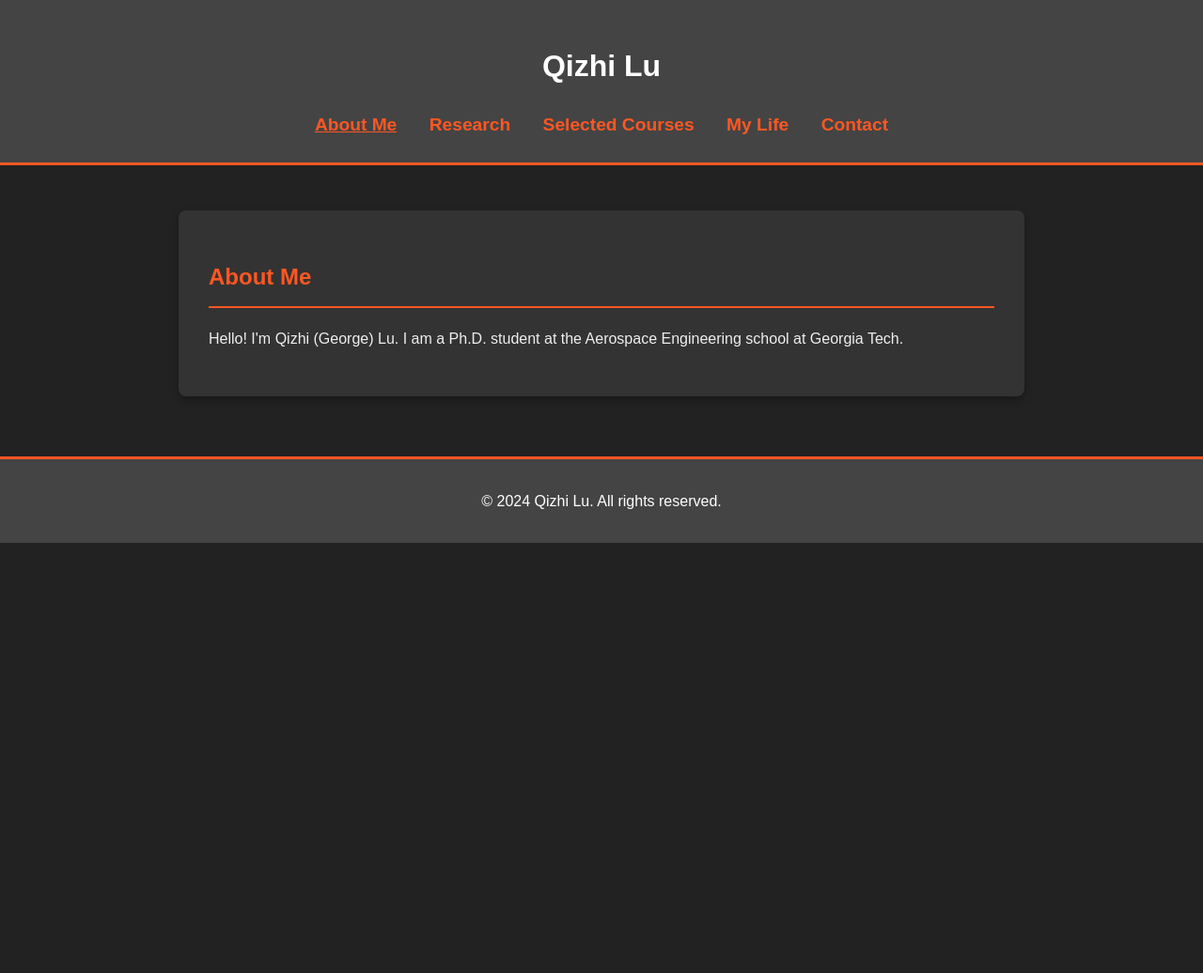
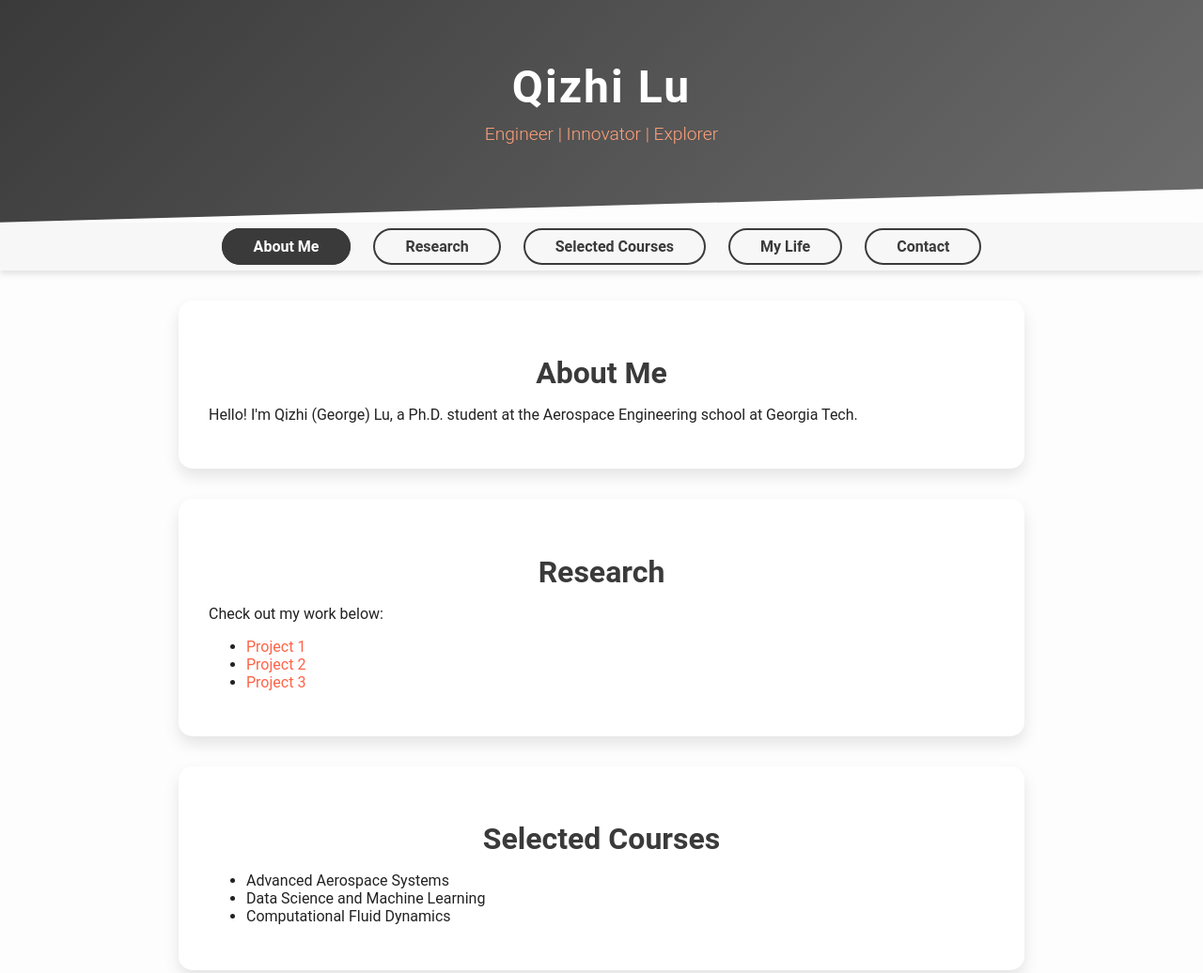
Before and after one commit to lqz119/personal_website, a plain HTML site: page index.html in a window 1280 px wide. Shown: the top 1036 px of the page at 94% size. Before the commit the page ends 800 px from the top, so only its background shows below. Drawn offline with Linux system fonts and the light colour scheme.

Commit message:
building up...

```diff
--- a/index.html
+++ b/index.html
@@ -3,8 +3,8 @@
 <head>
     <meta charset="UTF-8">
     <meta name="viewport" content="width=device-width, initial-scale=1.0">
-    <meta name="description" content="Your Personal Website">
-    <title>My Personal Website</title>
+    <meta name="description" content="Qizhi Lu's Personal Website">
+    <title>Qizhi Lu</title>
     <link rel="stylesheet" href="style.css">
     <script>
         function openTab(evt, tabName) {
@@ -23,7 +23,10 @@
 </head>
 <body>
     <header>
-        <h1>Qizhi Lu</h1>
+        <div class="hero">
+            <h1>Qizhi Lu</h1>
+            <p class="tagline">Engineer | Innovator | Explorer</p>
+        </div>
         <nav>
             <ul>
                 <li><a class="tab-link active" href="#" onclick="openTab(event, 'about')">About Me</a></li>
@@ -37,9 +40,9 @@
     <main>
         <section id="about" class="tab-content" style="display: block;">
             <h2>About Me</h2>
-            <p>Hello! I'm Qizhi (George) Lu. I am a Ph.D. student at the Aerospace Engineering school at Georgia Tech.</p>
+            <p>Hello! I'm Qizhi (George) Lu, a Ph.D. student at the Aerospace Engineering school at Georgia Tech.</p>
         </section>
-        <section id="research" class="tab-content" style="display: none;">
+        <section id="research" class="tab-content">
             <h2>Research</h2>
             <p>Check out my work below:</p>
             <ul>
@@ -48,7 +51,7 @@
                 <li><a href="#">Project 3</a></li>
             </ul>
         </section>
-        <section id="courses" class="tab-content" style="display: none;">
+        <section id="courses" class="tab-content">
             <h2>Selected Courses</h2>
             <ul>
                 <li>Advanced Aerospace Systems</li>
@@ -56,17 +59,17 @@
                 <li>Computational Fluid Dynamics</li>
             </ul>
         </section>
-        <section id="life" class="tab-content" style="display: none;">
+        <section id="life" class="tab-content">
             <h2>My Life</h2>
-            <p>A brief personal story or hobbies could go here.</p>
+            <p>I enjoy hiking, painting, and exploring different cuisines when not immersed in research.</p>
         </section>
-        <section id="contact" class="tab-content" style="display: none;">
+        <section id="contact" class="tab-content">
             <h2>Contact Me</h2>
             <p>Email: <a href="mailto:luqseven@gatech.edu">luqseven@gatech.edu</a></p>
         </section>
     </main>
     <footer>
-        <p>&copy; 2024 Qizhi Lu. All rights reserved.</p>
+        <p>&copy; 2024 Qizhi Lu. Tribute to my dream.</p>
     </footer>
 </body>
 </html>
--- a/style.css
+++ b/style.css
@@ -1,68 +1,102 @@
-/* General styles */
+/* General Styles */
 body {
-    font-family: Arial, sans-serif;
-    line-height: 1.6;
+    font-family: 'Roboto', sans-serif;
     margin: 0;
     padding: 0;
-    background-color: #222;
-    color: #eee;
+    background-color: #fdfdfd;
+    color: #222;
 }
 
 header {
-    background: #444;
-    color: #fff;
-    padding: 1.5em 0;
-    text-align: center;
-    border-bottom: 3px solid #ff5722;
+    position: relative;
 }
 
-header nav ul {
-    list-style: none;
-    padding: 0;
-    margin: 0;
+.hero {
+    background: linear-gradient(135deg, #3a3a3a, #6c6c6c); /* Dark grey gradient */
+    color: white;
+    text-align: center;
+    padding: 4em 1em;
+    clip-path: polygon(0 0, 100% 0, 100% 85%, 0 100%);
 }
 
-header nav ul li {
-    display: inline;
-    margin: 0 15px;
+.hero h1 {
+    font-size: 3em;
+    font-weight: bold;
+    margin: 0;
+    letter-spacing: 2px;
 }
 
-header nav ul li a {
-    color: #ff5722;
-    text-decoration: none;
-    font-weight: bold;
+.hero .tagline {
     font-size: 1.2em;
+    font-weight: 300;
+    margin-top: 0.5em;
+    color: #ffa07a; /* Subtle color touch */
 }
 
-header nav ul li a.active {
+nav ul {
+    list-style: none;
+    margin: 0;
+    padding: 1em 0;
+    display: flex;
+    justify-content: center;
+    gap: 1.5em;
+    background: #f7f7f7; /* Light grey */
+    box-shadow: 0 4px 6px rgba(0, 0, 0, 0.1);
+}
+
+nav ul li a {
+    text-decoration: none;
+    padding: 0.5em 2em;
+    color: #3a3a3a; /* Dark grey */
+    font-weight: bold;
+    border: 2px solid #3a3a3a;
+    border-radius: 30px;
+    transition: all 0.3s ease-in-out;
+}
+
+nav ul li a:hover, nav ul li a.active {
+    background: #3a3a3a;
+    color: white;
+}
+
+/* Main Content */
+main {
+    max-width: 900px;
+    margin: 2em auto;
+    padding: 0 1em;
+}
+
+section {
+    background: white;
+    padding: 2em;
+    border-radius: 15px;
+    box-shadow: 0 8px 16px rgba(0, 0, 0, 0.1);
+    margin-bottom: 2em;
+}
+
+section h2 {
+    font-size: 2em;
+    color: #3a3a3a; /* Dark grey */
+    margin-bottom: 0.5em;
+    text-align: center;
+}
+
+section ul li a {
+    text-decoration: none;
+    color: #ff6347; /* Accent color for links */
+}
+
+section ul li a:hover {
     text-decoration: underline;
 }
 
-main {
-    padding: 2em;
-    margin: 1em auto;
-    max-width: 900px;
-}
-
-section {
-    display: none; /* Controlled by JavaScript */
-    padding: 2em;
-    background: #333;
-    border-radius: 8px;
-    box-shadow: 0 4px 8px rgba(0, 0, 0, 0.3);
-}
-
-section h2 {
-    color: #ff5722;
-    border-bottom: 2px solid #ff5722;
-    padding-bottom: 0.5em;
-}
-
+/* Footer */
 footer {
     text-align: center;
     padding: 1em 0;
-    background: #444;
-    color: #fff;
-    margin-top: 2em;
-    border-top: 3px solid #ff5722;
+    background: #6c6c6c; /* Dark grey */
+    color: white;
+    font-size: 0.9em;
+    clip-path: polygon(0 15%, 100% 0, 100% 100%, 0 100%);
+    color: #f4f4f4;
 }
```
